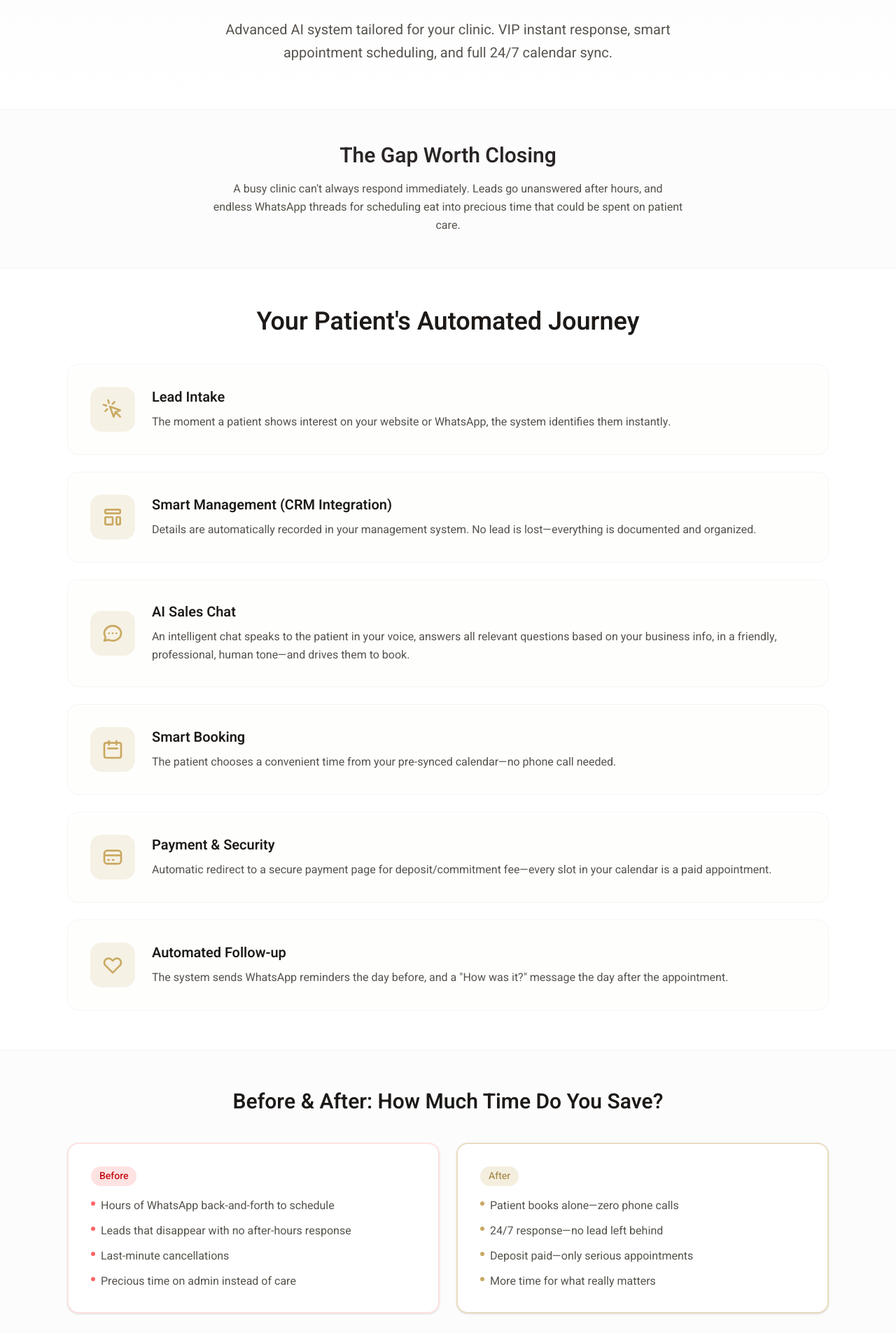
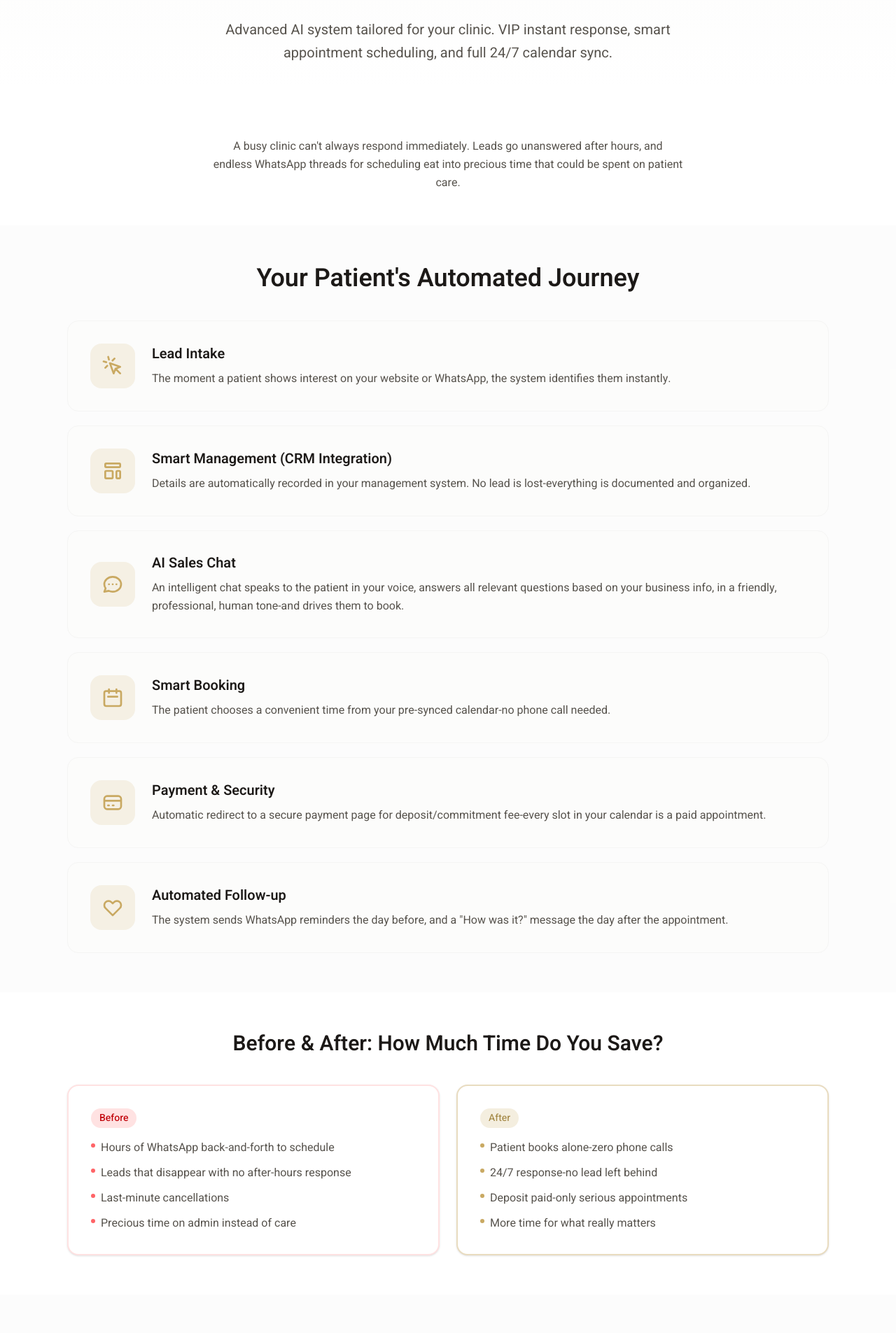
Before and after one commit to adamts1/dr-anat-fallon, a React (Vite) app: page /en in a window 1280 px wide. Shown: the part 235-2140 px from the top of the page at 70% size. Built offline with nearby package versions, Linux system fonts and the light colour scheme.

Commit message:
arrange text

```diff
--- a/src/App.jsx
+++ b/src/App.jsx
@@ -59,7 +59,7 @@ function App() {
             </Link>
           </div>
         </nav>
-        <div className="relative mx-auto max-w-6xl px-6 pb-16 pt-10 text-center lg:px-8 lg:pt-14">
+        <div className="relative mx-auto max-w-6xl px-6 pb-8 pt-10 text-center lg:px-8 lg:pt-14">
           <p className="text-sm font-medium uppercase tracking-[0.2em] text-[#c9a962]">{t.tagline}</p>
           <h1 className="mx-auto mt-3 max-w-4xl text-3xl font-bold leading-tight text-stone-900 sm:text-4xl lg:text-5xl">
             {t.title}
@@ -71,24 +71,48 @@ function App() {
       </header>
 
       {/* Problem Section - The Gap */}
-      <section className="border-t border-stone-100 bg-stone-50/50 py-12">
-        <div className="mx-auto max-w-6xl px-6 lg:px-8">
-          <h2 className="text-center text-2xl font-semibold text-stone-800 sm:text-3xl">
-            {t.problemTitle}
-          </h2>
-          <p className="mx-auto mt-4 max-w-2xl text-center text-stone-600 leading-relaxed">
-            {t.problemText}
-          </p>
+      <section className="bg-white py-12" dir={isLtr ? undefined : 'rtl'}>
+        <div className="mx-auto max-w-4xl px-6 lg:px-8">
+          {t.problemTitle && (
+            <h2 className="text-center text-2xl font-semibold text-stone-800 sm:text-3xl">
+              {t.problemTitle}
+            </h2>
+          )}
+          {t.problemBullets?.length ? (
+            <div className="mt-8 space-y-10">
+              <ul className="list-disc list-inside space-y-4 text-start font-semibold text-stone-700 leading-relaxed [&>li]:ms-2">
+                {t.problemBullets.map((item, i) => (
+                  <li key={i}>{item}</li>
+                ))}
+              </ul>
+              {t.problemSolutionTitle && (
+                <div className="space-y-5 border-t border-stone-200 pt-8">
+                  <h3 className="text-xl font-semibold text-stone-900">{t.problemSolutionTitle}</h3>
+                  <p className="text-stone-600 leading-relaxed">{t.problemSolutionIntro}</p>
+                  <div className="space-y-4 ps-4">
+                    {t.problemSolution1 && <p className="text-stone-600 leading-relaxed">{t.problemSolution1}</p>}
+                    {t.problemSolution2 && <p className="text-stone-600 leading-relaxed">{t.problemSolution2}</p>}
+                    {t.problemSolution3 && <p className="text-stone-600 leading-relaxed">{t.problemSolution3}</p>}
+                  </div>
+                  <p className="text-stone-700 leading-relaxed font-medium">{t.problemSolutionClosing}</p>
+                </div>
+              )}
+            </div>
+          ) : (
+            <p className="mx-auto mt-6 max-w-2xl text-center text-stone-600 leading-relaxed whitespace-pre-line">
+              {t.problemText}
+            </p>
+          )}
         </div>
       </section>
 
       {/* Process Flow Section */}
-      <section className="border-t border-stone-100 bg-white py-14">
+      <section className="bg-stone-50/50 py-14" dir={isLtr ? undefined : 'rtl'}>
         <div className="mx-auto max-w-6xl px-6 lg:px-8">
           <h2 className="text-center text-2xl font-semibold text-stone-900 sm:text-3xl lg:text-4xl">
             {t.processTitle}
           </h2>
-          <div className="mt-10 space-y-6">
+          <div className="mt-10 space-y-5">
             <div className="flex flex-col items-start gap-6 rounded-2xl border border-stone-100 bg-stone-50/30 p-8 transition hover:border-[#c9a962]/30 hover:shadow-md md:flex-row md:items-center">
               <div className="flex h-16 w-16 shrink-0 items-center justify-center rounded-2xl bg-[#c9a962]/15">
                 <svg className="h-8 w-8 text-[#c9a962]" fill="none" stroke="currentColor" viewBox="0 0 24 24">
@@ -160,7 +184,7 @@ function App() {
       </section>
 
       {/* Before vs After Section */}
-      <section className="border-t border-stone-100 bg-stone-50/50 py-14">
+      <section className="bg-white py-14" dir={isLtr ? undefined : 'rtl'}>
         <div className="mx-auto max-w-6xl px-6 lg:px-8">
           <h2 className="text-center text-2xl font-semibold text-stone-900 sm:text-3xl">
             {t.beforeAfterTitle}
@@ -217,7 +241,7 @@ function App() {
       </section>
 
       {/* Solution Section */}
-      <section className="py-14">
+      <section className="bg-stone-50/50 py-14" dir={isLtr ? undefined : 'rtl'}>
         <div className="mx-auto max-w-6xl px-6 lg:px-8">
           <h2 className="text-center text-2xl font-semibold text-stone-900 sm:text-3xl">
             {t.solutionTitle}
@@ -255,7 +279,7 @@ function App() {
       </section>
 
       {/* Demonstration Section */}
-      <section className="border-t border-stone-100 bg-stone-50/50 py-14">
+      <section className="bg-white py-14" dir={isLtr ? undefined : 'rtl'}>
         <div className="mx-auto max-w-6xl px-6 lg:px-8">
           <h2 className="text-center text-2xl font-semibold text-stone-900 sm:text-3xl">
             {t.demoTitle}
@@ -309,7 +333,7 @@ function App() {
       </section>
 
       {/* Technical Upsells */}
-      <section className="py-14">
+      <section className="bg-stone-50/50 py-14" dir={isLtr ? undefined : 'rtl'}>
         <div className="mx-auto max-w-6xl px-6 lg:px-8">
           <h2 className="text-center text-2xl font-semibold text-stone-900 sm:text-3xl">
             {t.integrationTitle}
@@ -353,7 +377,7 @@ function App() {
       </section>
 
       {/* Footer */}
-      <footer className="border-t border-stone-100 py-6">
+      <footer className="border-t border-stone-200 bg-white py-8">
         <div className="mx-auto max-w-6xl px-6 lg:px-8">
           <div className="flex flex-col items-center justify-between gap-4 sm:flex-row">
             <div className="flex items-center gap-6 sm:order-2">
--- a/src/crmTranslations.js
+++ b/src/crmTranslations.js
@@ -31,10 +31,10 @@ export const crmTranslations = {
     sourceTiktok: 'TikTok',
   },
   fr: {
-    searchPlaceholder: 'Rechercher des prospects...',
-    addLead: 'Ajouter un prospect',
+    searchPlaceholder: 'Rechercher des patients...',
+    addLead: 'Ajouter un patient',
     title: 'Tableau de bord · Clinique esthétique',
-    totalLeads: 'Total prospects ce mois',
+    totalLeads: 'Total patients ce mois',
     consultations: 'Consultations réservées',
     conversionRate: 'Taux de conversion',
     expectedRevenue: 'Revenus prévus',
--- a/src/translations.js
+++ b/src/translations.js
@@ -5,20 +5,19 @@ export const translations = {
     title: 'Digital AI Clinic Manager',
     subtitle: 'Advanced AI system tailored for your clinic. VIP instant response, smart appointment scheduling, and full 24/7 calendar sync.',
     // Problem section
-    problemTitle: 'The Gap Worth Closing',
     problemText: 'A busy clinic can\'t always respond immediately. Leads go unanswered after hours, and endless WhatsApp threads for scheduling eat into precious time that could be spent on patient care.',
     // Process section
     processTitle: 'Your Patient\'s Automated Journey',
     step1Title: 'Lead Intake',
     step1Text: 'The moment a patient shows interest on your website or WhatsApp, the system identifies them instantly.',
     step2Title: 'Smart Management (CRM Integration)',
-    step2Text: 'Details are automatically recorded in your management system. No lead is lost—everything is documented and organized.',
+    step2Text: 'Details are automatically recorded in your management system. No lead is lost-everything is documented and organized.',
     step3Title: 'AI Sales Chat',
-    step3Text: 'An intelligent chat speaks to the patient in your voice, answers all relevant questions based on your business info, in a friendly, professional, human tone—and drives them to book.',
+    step3Text: 'An intelligent chat speaks to the patient in your voice, answers all relevant questions based on your business info, in a friendly, professional, human tone-and drives them to book.',
     step4Title: 'Smart Booking',
-    step4Text: 'The patient chooses a convenient time from your pre-synced calendar—no phone call needed.',
+    step4Text: 'The patient chooses a convenient time from your pre-synced calendar-no phone call needed.',
     step5Title: 'Payment & Security',
-    step5Text: 'Automatic redirect to a secure payment page for deposit/commitment fee—every slot in your calendar is a paid appointment.',
+    step5Text: 'Automatic redirect to a secure payment page for deposit/commitment fee-every slot in your calendar is a paid appointment.',
     step6Title: 'Automated Follow-up',
     step6Text: 'The system sends WhatsApp reminders the day before, and a "How was it?" message the day after the appointment.',
     // Before/After
@@ -29,9 +28,9 @@ export const translations = {
     before2: 'Leads that disappear with no after-hours response',
     before3: 'Last-minute cancellations',
     before4: 'Precious time on admin instead of care',
-    after1: 'Patient books alone—zero phone calls',
-    after2: '24/7 response—no lead left behind',
-    after3: 'Deposit paid—only serious appointments',
+    after1: 'Patient books alone-zero phone calls',
+    after2: '24/7 response-no lead left behind',
+    after3: 'Deposit paid-only serious appointments',
     after4: 'More time for what really matters',
     // Solution section
     solutionTitle: 'The Solution: Digital Clinic Manager',
@@ -67,20 +66,19 @@ export const translations = {
     title: 'Gestionnaire de Clinique IA Numérique',
     subtitle: 'Système IA avancé adapté à votre clinique. Réponse VIP instantanée, prise de rendez-vous intelligente et synchronisation complète du calendrier 24/7.',
     // Problem section
-    problemTitle: 'L\'écart à combler',
-    problemText: 'Une clinique chargée ne peut pas toujours répondre immédiatement. Les prospects restent sans réponse après les heures de travail, et les échanges WhatsApp interminables pour planifier les rendez-vous prennent un temps précieux qui pourrait être consacré aux soins.',
+    problemText: 'Une clinique chargée ne peut pas toujours répondre immédiatement. Les patients restent sans réponse après les heures de travail, et les échanges WhatsApp interminables pour planifier les rendez-vous prennent un temps précieux qui pourrait être consacré aux soins.',
     // Process section
     processTitle: 'Le parcours automatisé de votre patient',
-    step1Title: 'Prise en charge des prospects',
+    step1Title: 'Prise en charge des patients',
     step1Text: 'Dès qu\'un patient s\'intéresse sur votre site ou WhatsApp, le système l\'identifie instantanément.',
     step2Title: 'Gestion intelligente (Intégration CRM)',
-    step2Text: 'Les informations sont enregistrées automatiquement dans votre système de gestion. Aucun prospect perdu—tout est documenté et organisé.',
+    step2Text: 'Les informations sont enregistrées automatiquement dans votre système de gestion. Aucun patient perdu-tout est documenté et organisé.',
     step3Title: 'Chat commercial IA',
-    step3Text: 'Un chat intelligent parle au patient dans votre ton, répond à toutes les questions pertinentes selon les infos de votre entreprise, de manière amicale, professionnelle et humaine—et le pousse à réserver.',
+    step3Text: 'Un chat intelligent parle au patient dans votre ton, répond à toutes les questions pertinentes selon les infos de votre entreprise, de manière amicale, professionnelle et humaine-et le pousse à réserver.',
     step4Title: 'Réservation intelligente',
-    step4Text: 'Le patient choisit un créneau qui lui convient dans votre calendrier pré-synchronisé—sans appel téléphonique.',
+    step4Text: 'Le patient choisit un créneau qui lui convient dans votre calendrier pré-synchronisé-sans appel téléphonique.',
     step5Title: 'Paiement et sécurité',
-    step5Text: 'Redirection automatique vers une page de paiement sécurisée pour l\'acompte/frais d\'engagement—chaque créneau dans votre calendrier est un rendez-vous payé.',
+    step5Text: 'Redirection automatique vers une page de paiement sécurisée pour l\'acompte/frais d\'engagement-chaque créneau dans votre calendrier est un rendez-vous payé.',
     step6Title: 'Suivi automatisé',
     step6Text: 'Le système envoie des rappels WhatsApp la veille, et un message "Comment s\'est passé ?" le lendemain du rendez-vous.',
     // Before/After
@@ -88,12 +86,12 @@ export const translations = {
     before: 'Avant',
     after: 'Après',
     before1: 'Des heures d\'échanges WhatsApp pour planifier',
-    before2: 'Des prospects qui disparaissent sans réponse après les heures',
+    before2: 'Des patients qui disparaissent sans réponse après les heures',
     before3: 'Des annulations de dernière minute',
     before4: 'Du temps précieux sur l\'admin au lieu des soins',
-    after1: 'Le patient réserve seul—zéro appel téléphonique',
-    after2: 'Réponse 24/7—aucun prospect laissé pour compte',
-    after3: 'Acompte payé—seulement des rendez-vous sérieux',
+    after1: 'Le patient réserve seul-zéro appel téléphonique',
+    after2: 'Réponse 24/7-aucun patient laissé pour compte',
+    after3: 'Acompte payé-seulement des rendez-vous sérieux',
     after4: 'Plus de temps pour ce qui compte vraiment',
     // Solution section
     solutionTitle: 'La solution : Gestionnaire de Clinique Numérique',
@@ -115,7 +113,7 @@ export const translations = {
     integration2Title: 'Traitement des paiements',
     integration2Text: 'Acomptes intégrés pour éviter les absences',
     integration3Title: 'Tableau de bord de gestion',
-    integration3Text: 'Voir tous les prospects et rendez-vous en un seul endroit',
+    integration3Text: 'Voir tous les patients et rendez-vous en un seul endroit',
     // Footer
     footer: '© Gestionnaire de Clinique IA Numérique',
     // Language
@@ -127,22 +125,32 @@ export const translations = {
     // Nav & Hero
     tagline: 'TSITYAT · AI Boutique Agency',
     title: 'מנהל קליניקה דיגיטלי מבוסס AI',
-    subtitle: 'מערכת AI מתקדמת המותאמת לקליניקה שלך. תגובה מיידית ל-VIP, תזמון חכם, וסנכרון יומן מלא 24/7.',
+    subtitle: 'מערכת שמטפלת באופן מלא בלקוחות, מכירות, ניהול תורים, מעקב וסליקה. לכם רק נשאר לטפל במטופלים.',
     // Problem section
-    problemTitle: 'הפער שכדאי לסגור',
-    problemText: 'קליניקה עמוסה לא תמיד יכולה להגיב מיד. לידים נשארים ללא מענה אחרי שעות העבודה, ושרשראות וואטסאפ אינסופיות לתזמון גוזלות זמן יקר שיכול היה להיות מוקדש לטיפול בחולים.',
+    problemText: '',
+    problemBullets: [
+      'כמה לקוחות פוטנציאליים כבר איבדתם רק כי הם קיבלו טיפול במקום אחר, פשוט כי לא חזרתם אליהם מספיק מהר?',
+      'נמאס לכם לבזבז שעות על התכתבויות ושיחות עם לידים שלא מתקדמים?',
+      'השאלות שחוזרות על עצמן והלקוחות הלא-רציניים גוזלים מכם אנרגיה יקרה שיכולה להיות מופנית למטופלים שלכם.',
+    ],
+    problemSolutionTitle: 'הפתרון: שקט תפעולי מקצה לקצה.',
+    problemSolutionIntro: 'המערכת שלנו מכסה את כל מה שקשור לניהול ותפעול הלקוחות שלכם, כדי ששום ליד לא ייפול בין הכיסאות:',
+    problemSolution1: 'מענה מיידי 24/7: קבלת הליד והזנתו למערכת הניהול באופן אוטומטי עם כל המידע הרלוונטי.',
+    problemSolution2: 'מכירה ושירות מסביב לשעון: המערכת מנהלת את תהליך המכירה והמענה לשאלות בהתכתבות או בשיחה טלפונית – בהתאמה מדויקת לאופי הקליניקה שלכם.',
+    problemSolution3: 'הנגשת מידע חכמה: ריכוז כל המידע שהלקוחות צריכים והגשתו בצורה אנושית, אדיבה ומקצועית.',
+    problemSolutionClosing: 'שחררו את עצמכם מהניהול השוטף. תנו למערכת שלנו לנהל עבורכם את הכל בצורה מהירה, חכמה ובלתי מתפשרת.',
     // Process section
     processTitle: 'מסע המטופל האוטומטי',
     step1Title: 'קבלת לידים',
     step1Text: 'ברגע שמטופל מגלה עניין באתר או בוואטסאפ, המערכת מזהה אותו באופן מיידי.',
     step2Title: 'ניהול חכם (אינטגרציית CRM)',
-    step2Text: 'הפרטים נרשמים אוטומטית במערכת הניהול שלך. אף ליד לא הולך לאיבוד—הכל מתועד ומסודר.',
+    step2Text: 'הפרטים נרשמים אוטומטית במערכת הניהול שלך. אף ליד לא הולך לאיבוד-הכל מתועד ומסודר.',
     step3Title: 'צ\'אט מכירות AI',
-    step3Text: 'צ\'אט חכם שמדבר למטופל בקולך, עונה על כל השאלות הרלוונטיות לפי מידע העסק שלך, בטון ידידותי, מקצועי ואנושי—ומכוון אותו להזמנה.',
+    step3Text: 'צ\'אט חכם שמדבר למטופל בקולך, עונה על כל השאלות הרלוונטיות לפי מידע העסק שלך, בטון ידידותי, מקצועי ואנושי-ומכוון אותו להזמנה.',
     step4Title: 'הזמנה חכמה',
-    step4Text: 'המטופל בוחר זמן נוח מיומן המסונכרן מראש—בלי שיחת טלפון.',
+    step4Text: 'המטופל בוחר זמן נוח מיומן המסונכרן מראש-בלי שיחת טלפון.',
     step5Title: 'תשלום ואבטחה',
-    step5Text: 'הפניה אוטומטית לדף תשלום מאובטח עבור מקדמה—כל משבצת ביומן היא תור בתשלום.',
+    step5Text: 'הפניה אוטומטית לדף תשלום מאובטח עבור מקדמה-כל משבצת ביומן היא תור בתשלום.',
     step6Title: 'מעקב אוטומטי',
     step6Text: 'המערכת שולחת תזכורות וואטסאפ יום לפני, והודעת "איך היה?" יום אחרי התור.',
     // Before/After
@@ -153,9 +161,9 @@ export const translations = {
     before2: 'לידים שנעלמים בלי מענה אחרי שעות',
     before3: 'ביטולים ברגע האחרון',
     before4: 'זמן יקר על אדמין במקום טיפול',
-    after1: 'המטופל מזמין לבד—אפס שיחות טלפון',
-    after2: 'מענה 24/7—אף ליד לא נשאר מאחור',
-    after3: 'מקדמה משולמת—רק תורים רציניים',
+    after1: 'המטופל מזמין לבד-אפס שיחות טלפון',
+    after2: 'מענה 24/7-אף ליד לא נשאר מאחור',
+    after3: 'מקדמה משולמת-רק תורים רציניים',
     after4: 'יותר זמן למה שבאמת חשוב',
     // Solution section
     solutionTitle: 'הפתרון: מנהל קליניקה דיגיטלי',
```
